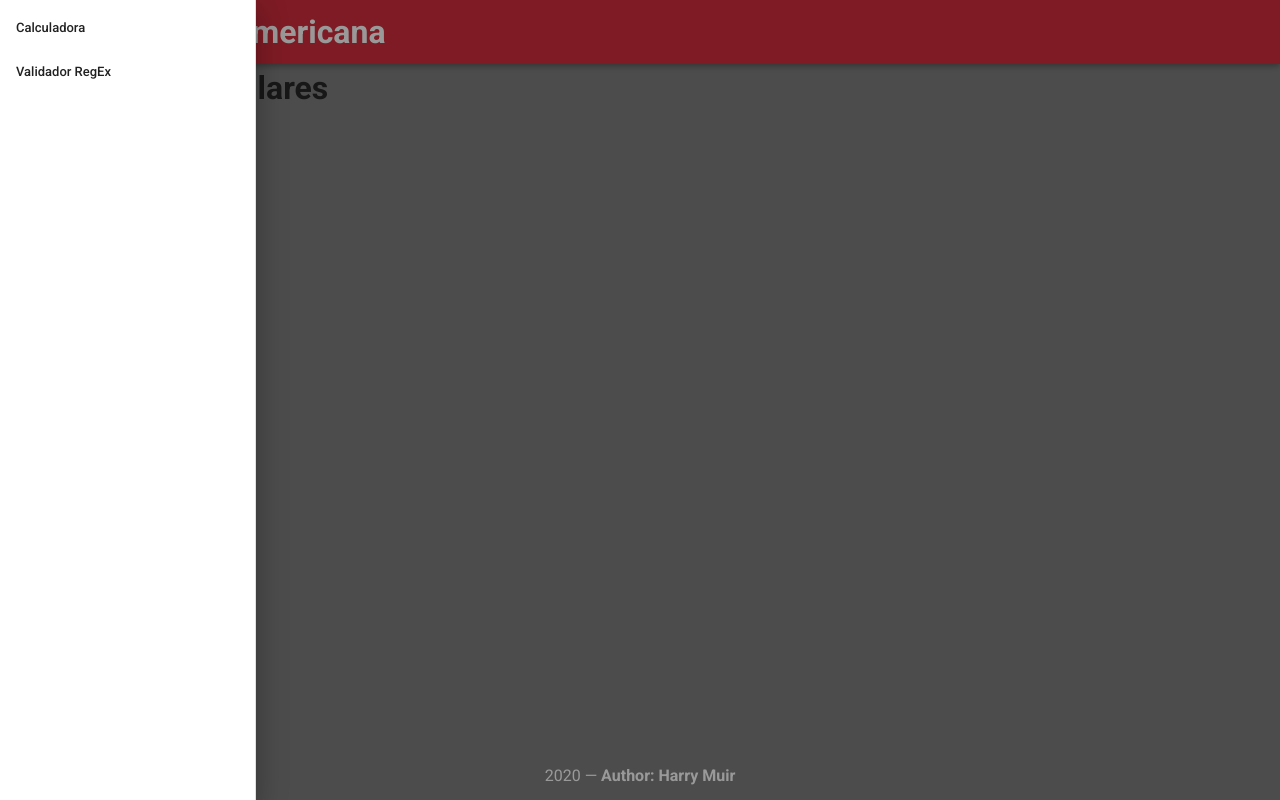
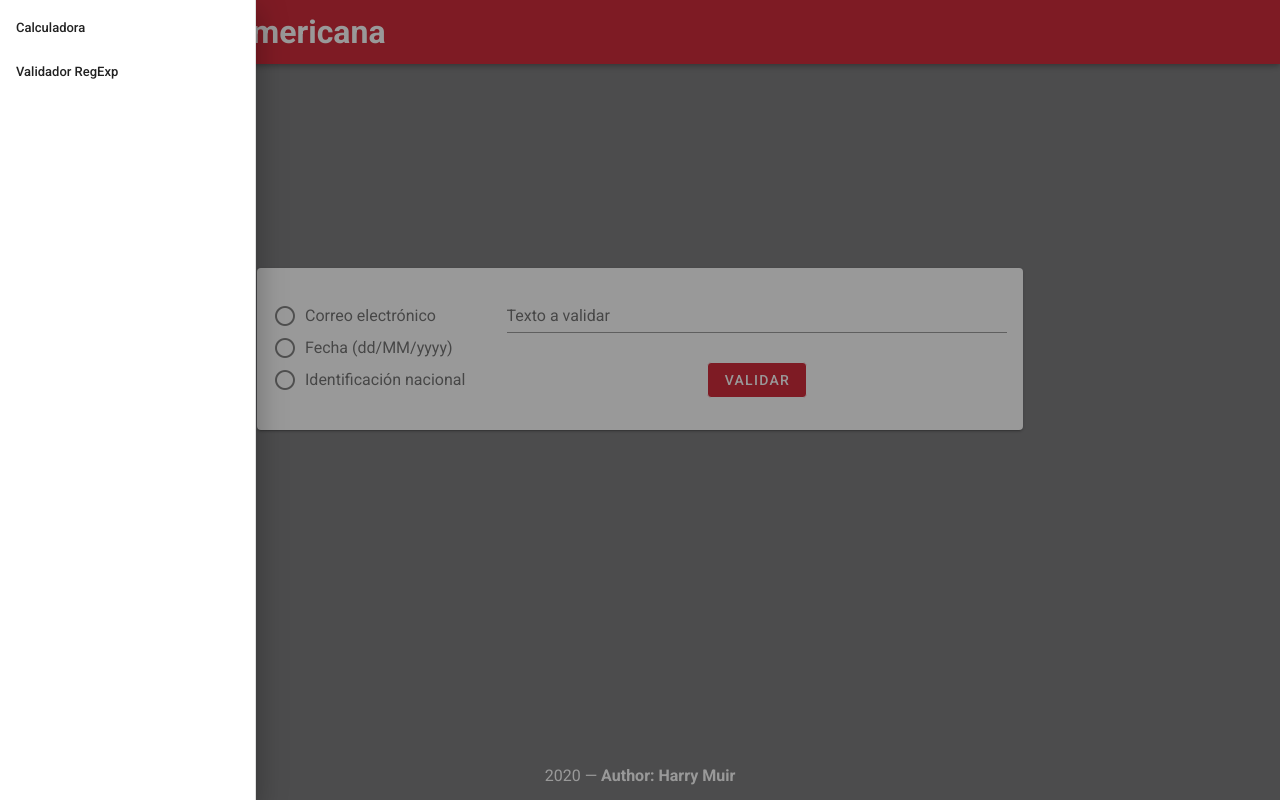
Before and after one commit to hmuir28/calculator-fb, a Vue app in the folder client/: page /regex in a window 1280 px wide. Both pictures are taken after a click on the button 28 px from the left and 32 px from the top of the page. Built offline with nearby package versions, Linux system fonts and the light colour scheme; no server answers.

Commit message:
Implemented RegExp view and corresponding logic

```diff
--- a/client/src/App.vue
+++ b/client/src/App.vue
@@ -26,7 +26,7 @@
           </v-list-item>
 
           <v-list-item @click.prevent="navigateTo('regex')">
-            <v-list-item-title>Validador RegEx</v-list-item-title>
+            <v-list-item-title>Validador RegExp</v-list-item-title>
           </v-list-item>
 
         </v-list-item-group>
--- a/client/src/components/Calculator/CalculatorMainPanel.vue
+++ b/client/src/components/Calculator/CalculatorMainPanel.vue
@@ -1,5 +1,5 @@
 <template>
-    <v-container :class="$style.mainPanelContainer">
+  <v-container :class="$style.mainPanelContainer">
     <v-row>
       <v-col :md="6">
         <v-card
--- a/client/src/components/RegExValidator/RegExValidatorMainPanel.vue
+++ b/client/src/components/RegExValidator/RegExValidatorMainPanel.vue
@@ -1,15 +1,108 @@
 <template>
-  <div>
-    <h1>Expresiones Regulares</h1>
-  </div>
+  <v-container :class="$style.mainPanelContainer">
+    <v-row>
+      <v-col
+        class="mx-auto"
+        :md="8"
+      >
+        <v-card
+          class="mx-auto"
+        >
+          <v-alert
+            v-if="alertType"
+            :type="alertType"
+          >
+            {{ alertMessageConsts[alertType] }}
+          </v-alert>
+          <v-card-text :class="$style.cardContainer">
+            <div :class="$style.regExpContainer">
+              <v-radio-group v-model="regExp">
+                <v-radio
+                  v-for="option in regExpOptions"
+                  :key="option"
+                  :label="`${regExpOptionsConsts[option].name}`"
+                  :value="regExpOptionsConsts[option].value"
+                  @change="() => text = ''"
+                />
+              </v-radio-group>
+            </div>
+            <div :class="$style.inputContainer">
+              <v-text-field
+                v-model="text"
+                label="Texto a validar"
+              />
+              <div class="text-center">
+                <v-btn
+                  :class="['ma-2', $style.btnValidatorStyle]"
+                  outlined
+                  @click="validateText()"
+                >
+                  Validar
+                </v-btn>
+              </div>
+            </div>
+          </v-card-text>
+        </v-card>
+      </v-col>
+    </v-row>
+  </v-container>
 </template>
 
 <script>
+import regExpOptionsConsts from '../../util/Constants/RegExpConstants';
+import { alertMessageConsts } from '../../util/Constants/SettingsConstants';
+
 export default {
-  name: 'RegExValidatorMainPanel'
+  name: 'RegExValidatorMainPanel',
+
+  data: () => ({
+    alertMessageConsts,
+    alertType: '',
+    regExp: null,
+    regExpOptionsConsts,
+    regExpOptions: Object.keys(regExpOptionsConsts),
+    text: '',
+  }),
+
+  methods: {
+    validateText() {
+      if (!this.regExp) {
+        this.alertType = 'error';
+        return;
+      }
+
+      const regex = new RegExp(this.regExp);
+
+      if (String(this.text).match(regex)) {
+        this.alertType = 'success';
+      } else {
+        this.alertType = 'error';
+      }
+    }
+  },
 }
 </script>
 
-<style>
+<style module>
+.btnValidatorStyle {
+  background-color: #CD1627 !important;
+  color: #ffffff !important;
+}
 
+.cardContainer {
+  position: relative;
+  display: flex;
+}
+
+.inputContainer {
+  width: 75%;
+}
+
+.mainPanelContainer {
+  margin-top: 15%;
+}
+
+.regExpContainer {
+  width: 35%;
+}
 </style>
--- a/client/src/routes/Router.js
+++ b/client/src/routes/Router.js
@@ -16,7 +16,7 @@ export const RouterOptions = {
     },
     {
       path: '/regex',
-      name: 'RegEx',
+      name: 'RegExp',
       component: RegExValidatorMainPanel,
     },
   ],
--- /dev/null
+++ b/client/src/util/Constants/RegExpConstants.js
@@ -0,0 +1,19 @@
+const regExpConsts = {
+  email: {
+    name: 'Correo electrónico',
+    // eslint-disable-next-line no-useless-escape
+    value: /^[A-Za-z0-9.]*\@[A-Za-z0-9]*\.[A-Za-z0-9]{2,3}$/,
+  },
+  date: {
+    name: 'Fecha (dd/MM/yyyy)',
+    // eslint-disable-next-line no-useless-escape
+    value: /^[0-9]{2,2}\/[0-9]{2,2}\/[0-9]{4,4}$/,
+  },
+  DNI: {
+    name: 'Identificación nacional',
+    // eslint-disable-next-line no-useless-escape
+    value: /^[0-9]{1,1}\-[0-9]{4,4}\-[0-9]{4,4}$/,
+  },
+};
+
+export default regExpConsts;
--- a/client/src/util/Constants/SettingsConstants.js
+++ b/client/src/util/Constants/SettingsConstants.js
@@ -4,6 +4,12 @@ const columnConsts = {
   three: 3,
 };
 
+const alertMessageConsts = {
+  success: 'Si es válido.',
+  error: 'No es válido.',
+};
+
 export {
+  alertMessageConsts,
   columnConsts,
 };
```
